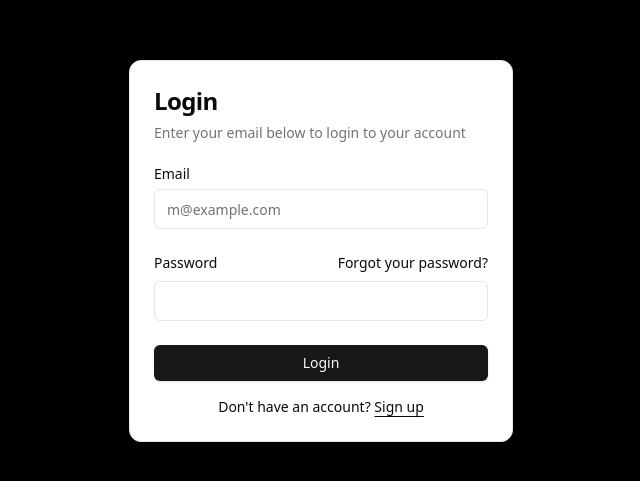
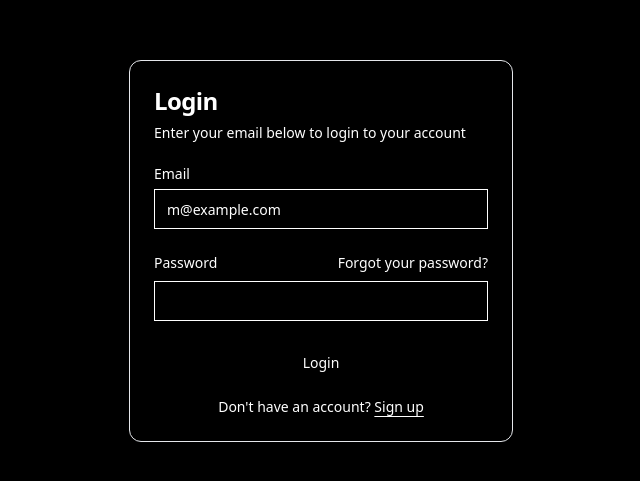
Before and after one commit to AlexThomas-Graft0/tattoos-by-jake-llewellyn-de7953, a Next.js app: page /auth/login in a window 1280 px wide. Shown: the part 149-630 px from the top of the page, without its empty margins (319-959 px from the left). Built offline with nearby package versions, Linux system fonts and the light colour scheme; no server answers.

Commit message:
add app/globals.css

```diff
--- a/app/globals.css
+++ b/app/globals.css
@@ -4,65 +4,44 @@
 
 @layer base {
   :root {
-    --background: 0 0% 100%;
-    --foreground: 0 0% 3.9%;
-    --card: 0 0% 100%;
-    --card-foreground: 0 0% 3.9%;
-    --popover: 0 0% 100%;
-    --popover-foreground: 0 0% 3.9%;
-    --primary: 0 0% 9%;
-    --primary-foreground: 0 0% 98%;
-    --secondary: 0 0% 96.1%;
-    --secondary-foreground: 0 0% 9%;
-    --muted: 0 0% 96.1%;
-    --muted-foreground: 0 0% 45.1%;
-    --accent: 0 0% 96.1%;
-    --accent-foreground: 0 0% 9%;
-    --destructive: 0 84.2% 60.2%;
-    --destructive-foreground: 0 0% 98%;
-    --border: 0 0% 89.8%;
-    --input: 0 0% 89.8%;
-    --ring: 0 0% 3.9%;
-    --chart-1: 12 76% 61%;
-    --chart-2: 173 58% 39%;
-    --chart-3: 197 37% 24%;
-    --chart-4: 43 74% 66%;
-    --chart-5: 27 87% 67%;
-    --radius: 0.5rem;
+    --color-primary: #FAFAFA;
+    --color-secondary: #FAFAFA;
+    --color-success: #16A34A;
+    --color-warning: #D97706;
+    --color-danger: #DC2626;
+    --color-surface: #000000;
+    --color-text: #ffffff;
   }
-  .dark {
-    --background: 0 0% 3.9%;
-    --foreground: 0 0% 98%;
-    --card: 0 0% 3.9%;
-    --card-foreground: 0 0% 98%;
-    --popover: 0 0% 3.9%;
-    --popover-foreground: 0 0% 98%;
-    --primary: 0 0% 98%;
-    --primary-foreground: 0 0% 9%;
-    --secondary: 0 0% 14.9%;
-    --secondary-foreground: 0 0% 98%;
-    --muted: 0 0% 14.9%;
-    --muted-foreground: 0 0% 63.9%;
-    --accent: 0 0% 14.9%;
-    --accent-foreground: 0 0% 98%;
-    --destructive: 0 62.8% 30.6%;
-    --destructive-foreground: 0 0% 98%;
-    --border: 0 0% 14.9%;
-    --input: 0 0% 14.9%;
-    --ring: 0 0% 83.1%;
-    --chart-1: 220 70% 50%;
-    --chart-2: 160 60% 45%;
-    --chart-3: 30 80% 55%;
-    --chart-4: 280 65% 60%;
-    --chart-5: 340 75% 55%;
+
+  body {
+    background-color: var(--color-surface);
+    color: var(--color-text);
+    font-family: var(--font-oswald), sans-serif;
+  }
+
+  h1, h2, h3, h4, h5, h6 {
+    font-family: var(--font-oswald), sans-serif;
+    text-transform: uppercase;
+    font-weight: 700;
+    letter-spacing: -0.02em;
+  }
+
+  code, pre {
+    font-family: var(--font-jetbrains), monospace;
+  }
+
+  /* Keyboard-first interactions & highly visible focus states */
+  *:focus-visible {
+    outline: 3px solid var(--color-primary);
+    outline-offset: 4px;
   }
 }
 
-@layer base {
-  * {
-    @apply border-border;
-  }
-  body {
-    @apply bg-background text-foreground;
-  }
+/* Design System Utilities */
+.font-display {
+  font-family: var(--font-oswald), sans-serif;
 }
+
+.font-mono {
+  font-family: var(--font-jetbrains), monospace;
+}
```
